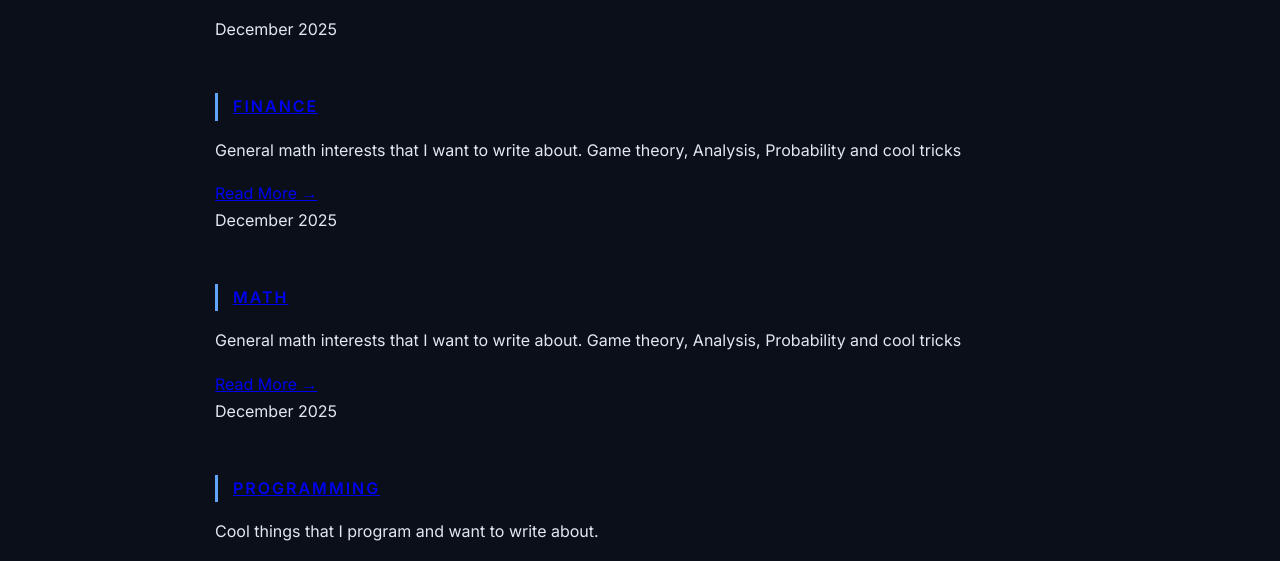
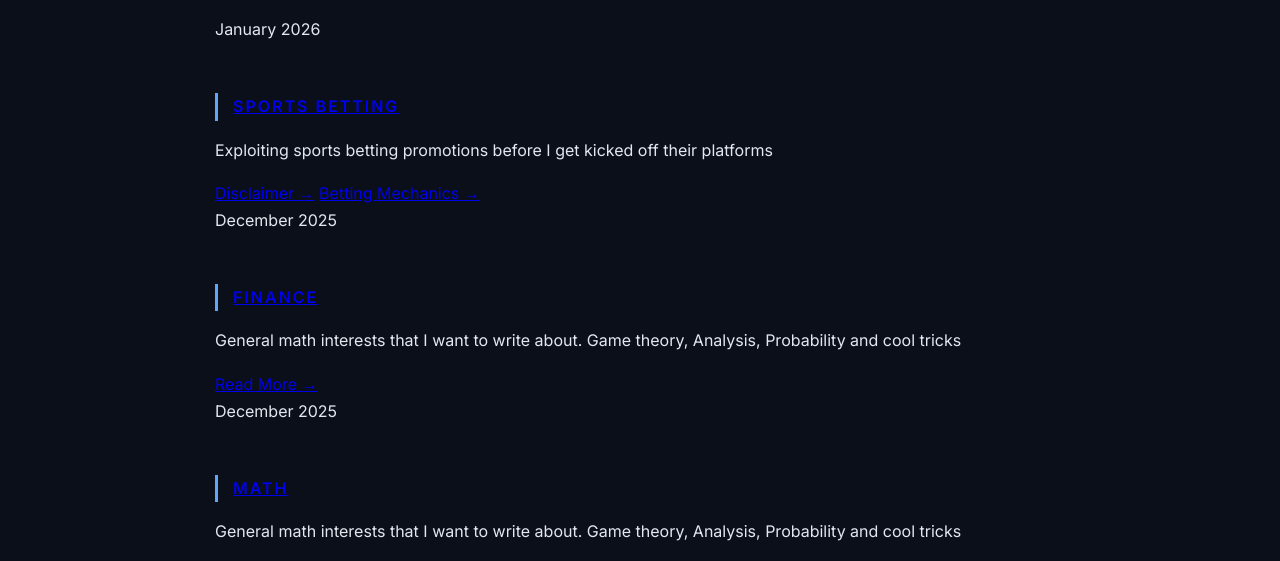
Before and after one commit to Gmontes01/Gmontes01.github.io, a plain HTML site: page technical_blog.html in a window 1280 px wide. Shown: the part 221-782 px from the top of the page. Drawn offline with Linux system fonts and the light colour scheme.

Commit message:
sports betting disclaimer

```diff
--- a/technical_blog.html
+++ b/technical_blog.html
@@ -30,6 +30,13 @@
 
         <section class="blog-list">
             <article class="blog-card">
+                <div class="meta">January 2026</div>
+                <h2><a href="#">Sports Betting</a></h2>
+                <p>Exploiting sports betting promotions before I get kicked off their platforms</head></p>
+                <a href="technical_blog/sports_betting_disclaimer.md" class="read-more">Disclaimer →</a>
+                <a href="*" class="read-more">Betting Mechanics →</a>
+            </article>
+            <article class="blog-card">
                 <div class="meta">December 2025</div>
                 <h2><a href="#">Finance</a></h2>
                 <p>General math interests that I want to write about. Game theory, Analysis, Probability and cool tricks</head></p>
```
Also changed, not shown: 1 other file.
